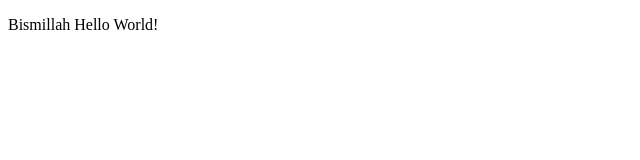
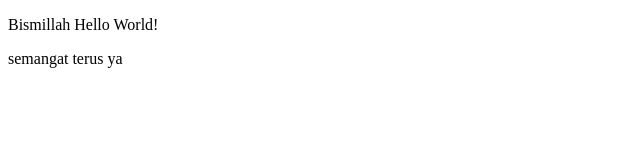
Before and after one commit to dayat202/belajar-remote2, a plain HTML site: page index.html in a window 1280 px wide. Shown: the whole page, without its empty margins (0-640 px from the left). Drawn offline with Linux system fonts and the light colour scheme.

Commit message:
merubah index.html

```diff
--- a/index.html
+++ b/index.html
@@ -6,5 +6,6 @@
 </head>
 <body>
 	<p>Bismillah Hello World!</p>
+	<p>semangat terus ya</p>
 </body>
 </html>
```
